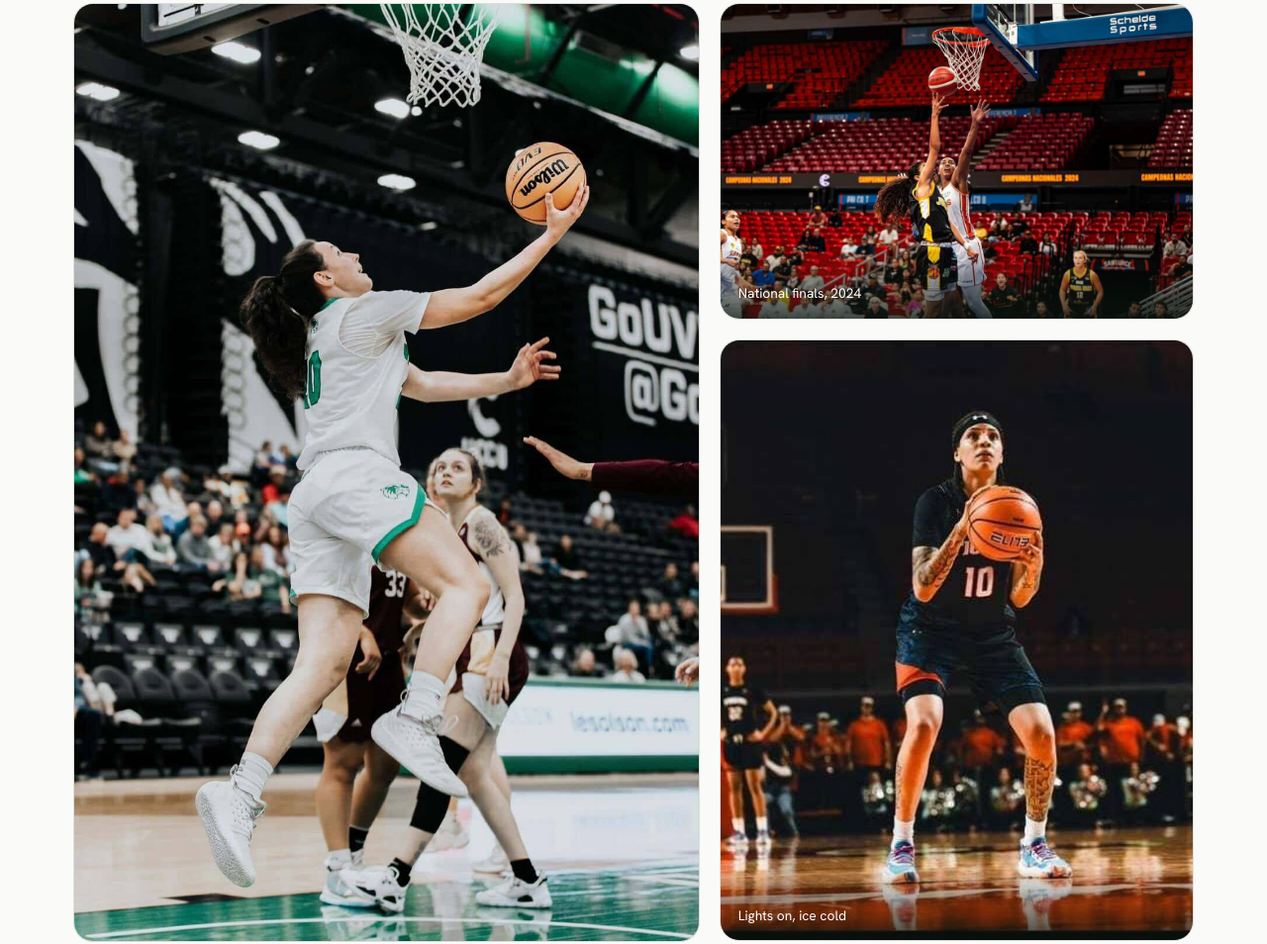
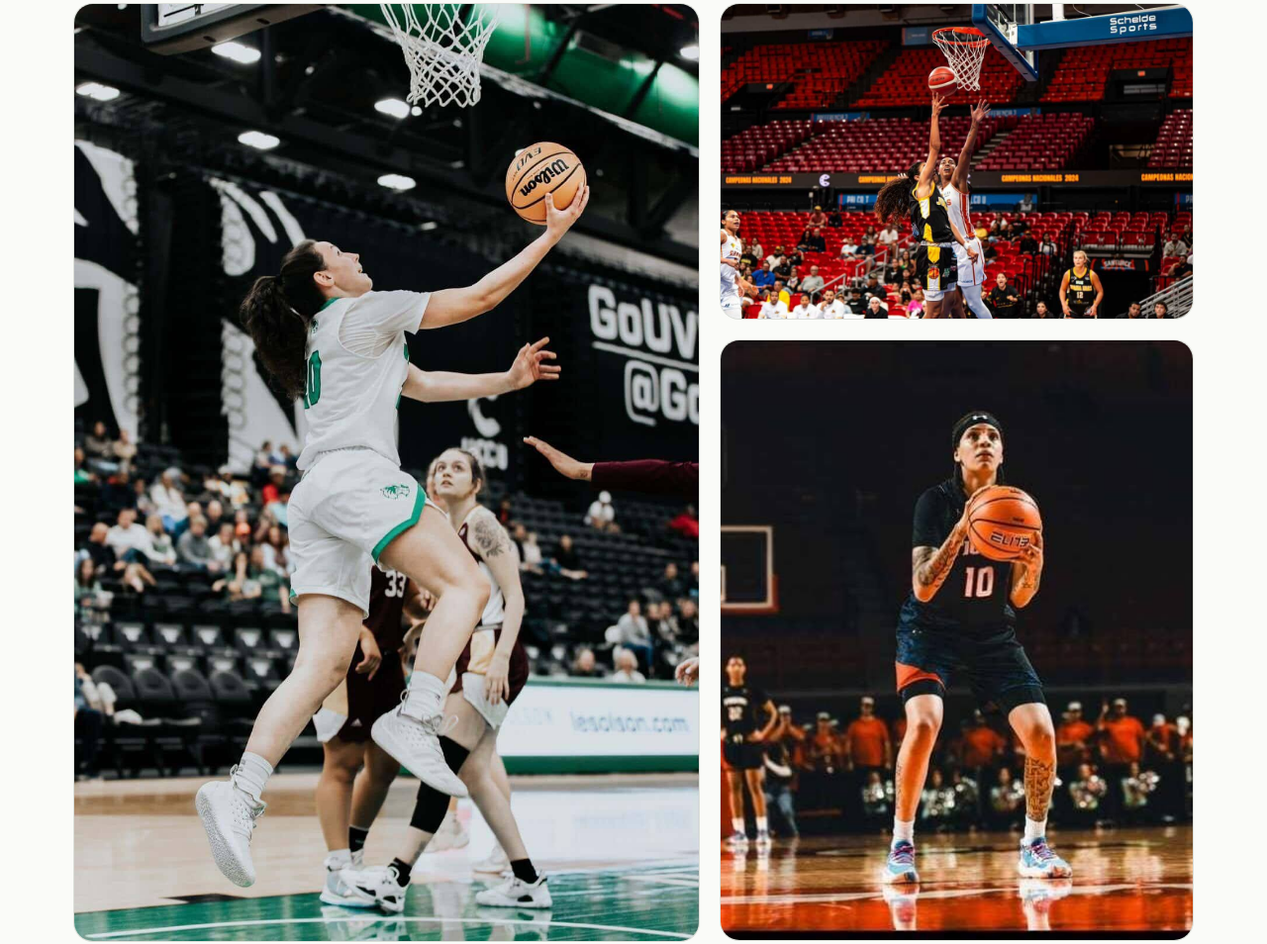
Before and after one commit to Dantech001/ega-roster, a plain HTML site: page index.html in a window 1280 px wide. Shown: the part 9499-10453 px from the top of the page at 99% size. Drawn offline with Linux system fonts and the light colour scheme.

Commit message:
Remove gallery photo captions
Co-Authored-By: Claude Opus 5 <noreply@anthropic.com>

```diff
--- a/index.html
+++ b/index.html
@@ -691,11 +691,9 @@
         <div class="floor__stack">
           <figure class="floor__item floor__item--wide reveal" data-delay="1">
             <img src="assets/action-rim.jpg" alt="Two athletes contest a shot at the rim during a championship game." loading="lazy" width="1170" height="780" />
-            <figcaption>National finals, 2024</figcaption>
           </figure>
           <figure class="floor__item floor__item--box reveal" data-delay="2">
             <img src="assets/action-spotlight.jpg" alt="Saniah Parker lining up a free throw under the lights." loading="lazy" width="472" height="599" />
-            <figcaption>Lights on, ice cold</figcaption>
           </figure>
         </div>
       </div>
--- a/styles.css
+++ b/styles.css
@@ -431,12 +431,6 @@ img { display: block; max-width: 100%; }
   transition: transform .6s var(--ease);
 }
 .floor__item:hover img { transform: scale(1.04); }
-.floor__item figcaption {
-  position: absolute; left: 0; right: 0; bottom: 0;
-  padding: 36px 18px 14px;
-  font-size: 0.86rem; color: #fff;
-  background: linear-gradient(to top, rgba(10, 20, 14, 0.78), transparent);
-}
 
 /* ---------- Founder ---------- */
 .founder {
```
